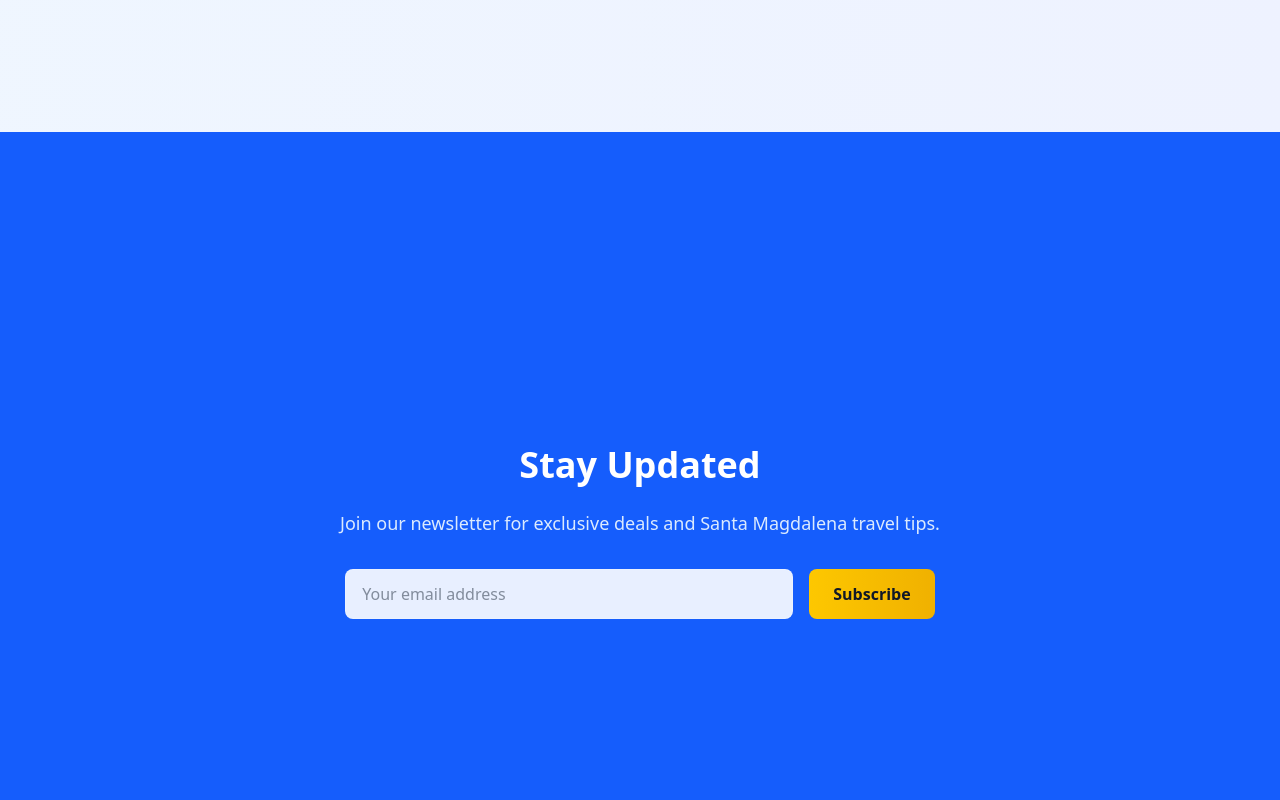
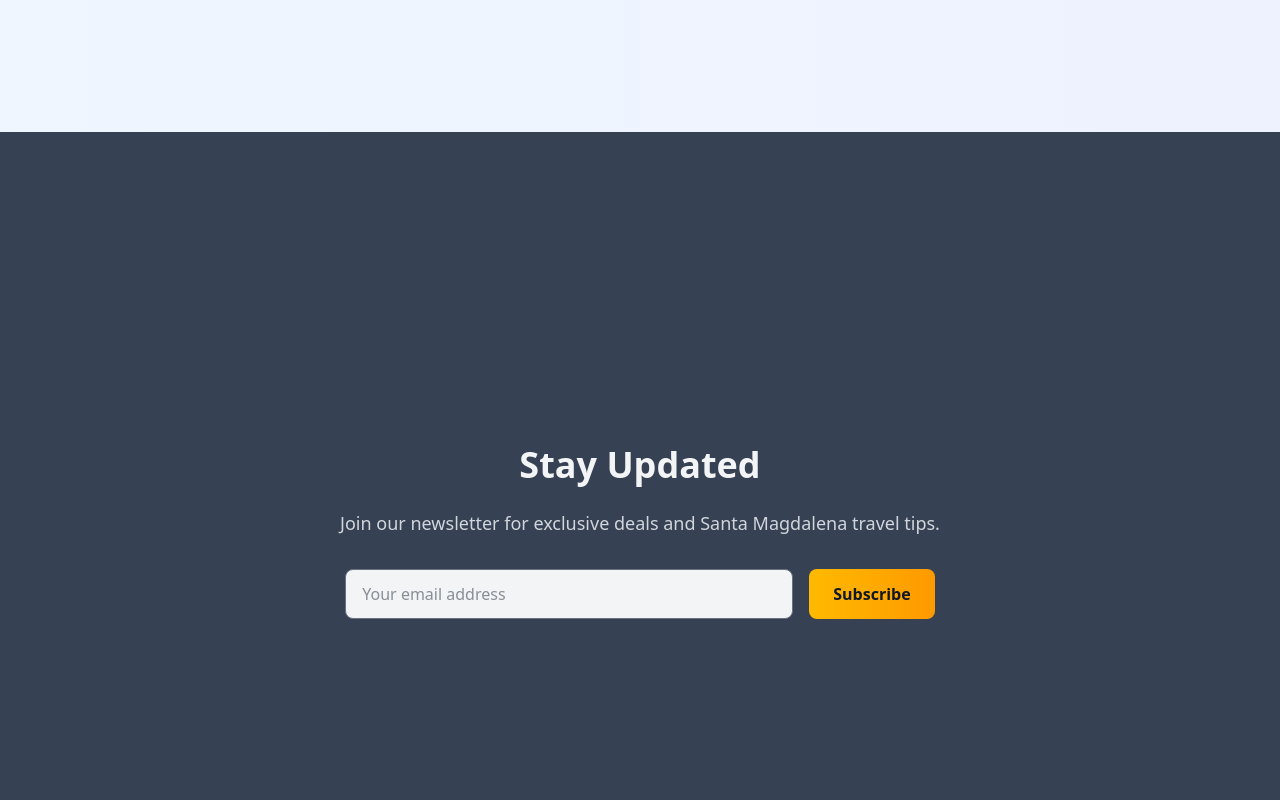
Before and after one commit to joviedichoso/residencia_resort, a React (Vite) app: page /#/ in a window 1280 px wide. Shown: the part 3160-3960 px from the top of the page. Built offline with nearby package versions, Linux system fonts and the light colour scheme; no server answers.

Commit message:
fix: some bug

```diff
--- a/src/pages/Home.jsx
+++ b/src/pages/Home.jsx
@@ -399,13 +399,13 @@ export default function Home() {
         </div>
       </section>
 
-      {/* Newsletter Signup */}
-      <section className="py-16 bg-blue-600 text-white min-h-screen flex items-center justify-center">
+       {/* Newsletter Signup */}
+       <section className="py-16 bg-gray-700 text-gray-100 min-h-screen flex items-center justify-center">
         <div className="mx-auto px-4 sm:px-6 lg:px-8 max-w-4xl text-center">
           <h2 className="text-3xl sm:text-4xl font-bold mb-6" data-aos="fade-up">
             Stay Updated
           </h2>
-          <p className="text-lg text-blue-100 mb-8" data-aos="fade-up" data-aos-delay="100">
+          <p className="text-lg text-gray-300 mb-8" data-aos="fade-up" data-aos-delay="100">
             Join our newsletter for exclusive deals and Santa Magdalena travel tips.
           </p>
           <form
@@ -419,11 +419,11 @@ export default function Home() {
               placeholder="Your email address"
               aria-label="Email address"
               required
-              className="px-4 py-3 rounded-lg text-gray-800 w-full sm:w-auto sm:flex-1 max-w-md transition-all duration-500 ease-in-out border border-white/20 focus:border-white/40 bg-white/90 focus:bg-white"
+              className="px-4 py-3 rounded-lg text-gray-800 w-full sm:w-auto sm:flex-1 max-w-md transition-all duration-500 ease-in-out border border-gray-500 focus:border-gray-400 bg-gray-100 focus:bg-white"
             />
             <button
               type="submit"
-              className="bg-gradient-to-r from-yellow-400 to-yellow-500 hover:from-yellow-500 hover:to-yellow-600 text-gray-900 font-semibold px-6 py-3 rounded-lg transition-all duration-500 ease-in-out transform hover:scale-105"
+              className="bg-gradient-to-r from-amber-400 to-amber-500 hover:from-amber-500 hover:to-amber-600 text-gray-900 font-semibold px-6 py-3 rounded-lg transition-all duration-500 ease-in-out transform hover:scale-105"
             >
               Subscribe
             </button>
```
